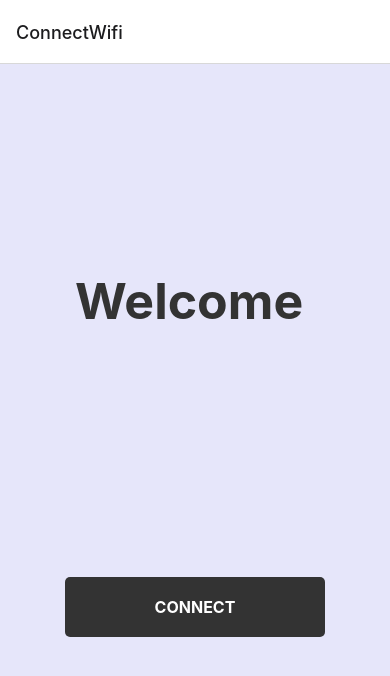
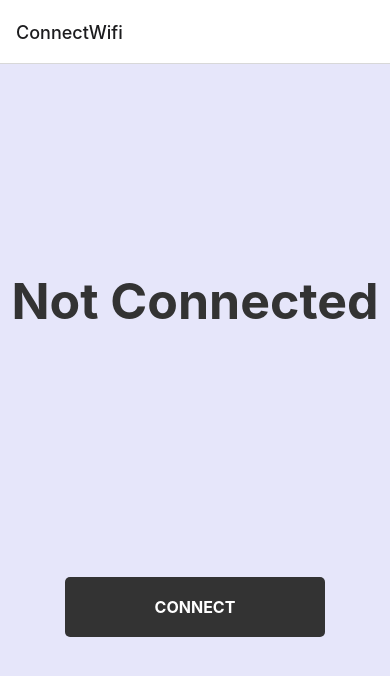
Before and after one commit to isharaU/ArcVision, a React Native app in the folder ArcVision_app/: screen /ConnectWifi in a window 390 px wide. Shown: the top 676 px of the page. Built offline with nearby package versions, Linux system fonts and the light colour scheme; no server answers.

Commit message:
connecttowifi done

```diff
--- a/ArcVision_app/Src/Screens/ConnectWifi.js
+++ b/ArcVision_app/Src/Screens/ConnectWifi.js
@@ -3,27 +3,24 @@ import { StyleSheet, Text, View, TouchableOpacity } from "react-native";
 import { useNavigation } from "@react-navigation/native";
 
 const ConnectWifi = () => {
-  const [obstacle, setObstacle] = useState(null);
+  const [connectionStatus, setConnectionStatus] = useState(false);
   const navigation = useNavigation();
 
   const fetchDataFromESP8266 = async () => {
-    console.log("1");
     try {
-      const response = await fetch('http://192.168.43.202/sendData');
+      const response = await fetch('http://192.168.43.168/trigger'); // Updated URL
       console.log(response);
       if (response.ok) {
-        const data = await response.text();
-        setObstacle(data);
-        console.log("Retrieved Data");
+        setConnectionStatus(true); // Set the connection status to true
+        console.log("Connected to ESP8266");
 
-        if (data !== null) {
-          navigation.navigate("LoadingScreen");
-        }
+        // Navigate to the LoadingScreen
+        navigation.navigate("LoadingScreen");
       } else {
         console.log("Response not okay. Status code: ", response.status);
       }
     } catch (error) {
-      console.log("Error fetching data from ESP8266", error);
+      console.log("Error connecting to ESP8266", error);
     }
   };
 
@@ -33,11 +30,10 @@ const ConnectWifi = () => {
 
   return (
     <View style={styles.container}>
-      <Text style={styles.header}>Welcome {obstacle}</Text>
-      <TouchableOpacity
-        style={styles.button}
-        onPress={fetchDataFromESP8266}
-      >
+      <Text style={styles.header}>
+        {connectionStatus ? "Connected" : "Not Connected"}
+      </Text>
+      <TouchableOpacity style={styles.button} onPress={fetchDataFromESP8266}>
         <Text style={styles.buttonText}>CONNECT</Text>
       </TouchableOpacity>
     </View>
```
